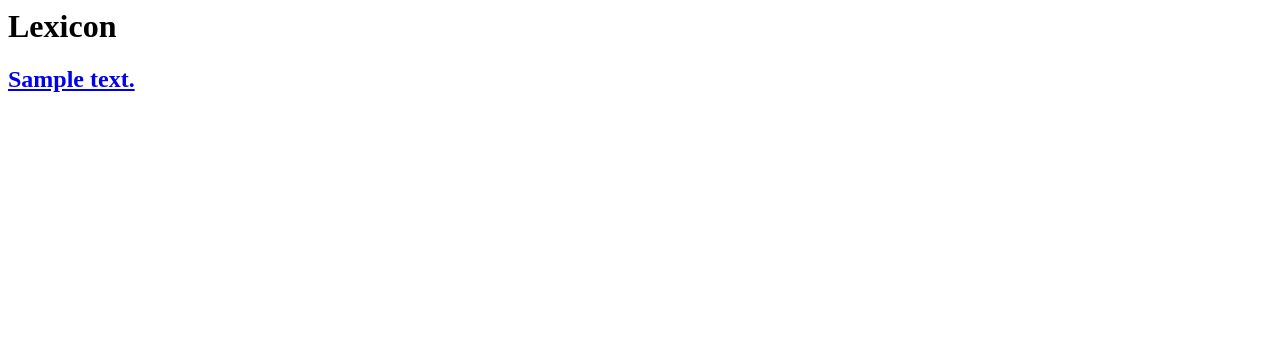
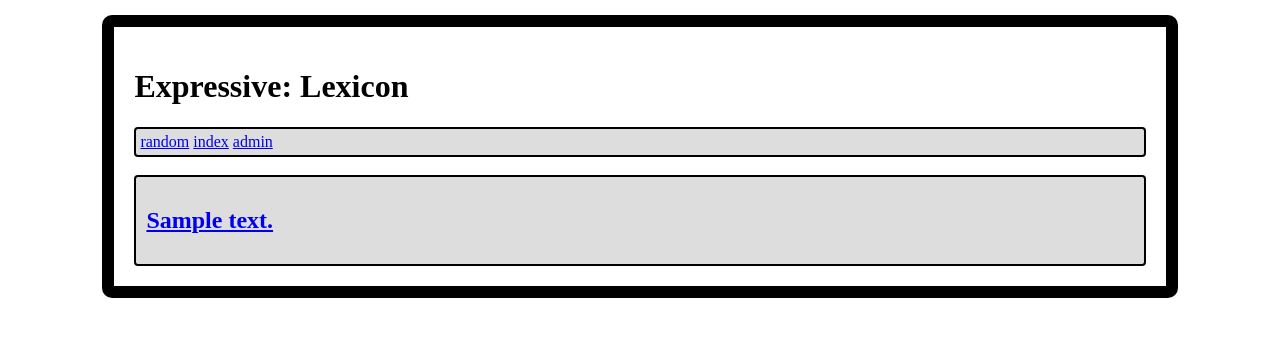
Before and after one commit to rkp8000/expressive, a Django app: page /lexicon/ in a window 1280 px wide. Shown: the top 337 px of the page. Run offline with Django 3.2, Linux system fonts and the light colour scheme; tables that the repository leaves empty hold one stand-in row (values such as "Sample post").

Commit message:
Make things look a little nicer.

```diff
--- a/lexicon/static/lexicon/style.css
+++ b/lexicon/static/lexicon/style.css
@@ -15,3 +15,11 @@
     background-color: #DDDDDD;
     padding: 4px;
 }
+
+#content {
+    margin: auto;
+    border: 2px solid #000000;
+    border-radius: 4px;
+    background-color: #DDDDDD;
+    padding: 10px;
+}
--- a/lexicon/templates/lexicon/index.html
+++ b/lexicon/templates/lexicon/index.html
@@ -1,12 +1,25 @@
 <head>
+    {% load static %}
+    <link rel="stylesheet" type="text/css" href="{% static 'lexicon/style.css' %}" />
     <title>Lexicon</title>
 </head>
 
 <body>
-<h1>Lexicon</h1>
+<div id="container">
+
+<h1>Expressive: Lexicon</h1>
+<div id="menu">
+    <a href="{% url 'lexicon:random_term' %}">random</a>
+    <a href="{% url 'lexicon:index' %}">index</a>
+    <a href="/admin">admin</a>
+</div>
+<br />
+<div id="content">
 {% if term_list %}
 {% for term in term_list %}
 <h2><a href="{% url 'lexicon:term_detail' term.id %}">{{ term.term_text }}</a></h2>
 {% endfor %}
 {% endif %}
+</div>
+</div>
 </body>
```
Also changed, not shown: lexicon/templates/lexicon/term_detail.html (+4 -4 lines).
